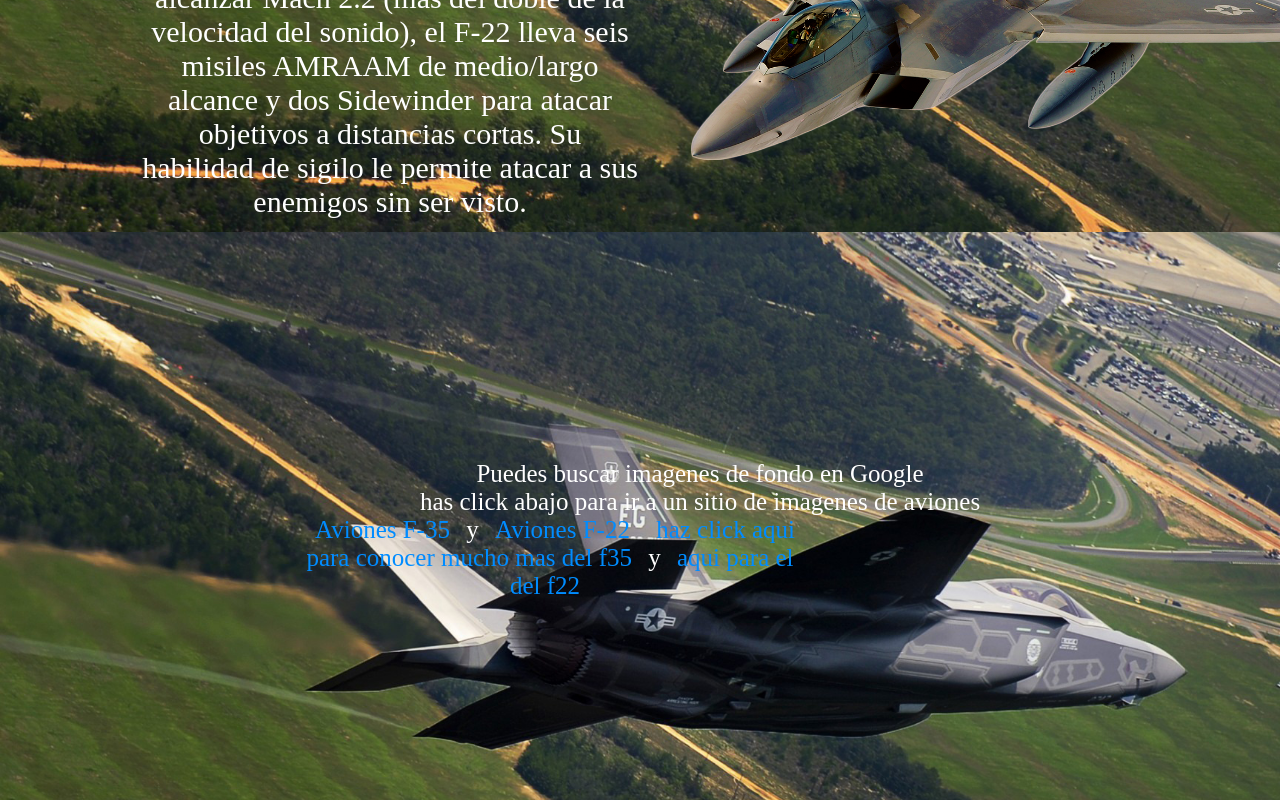
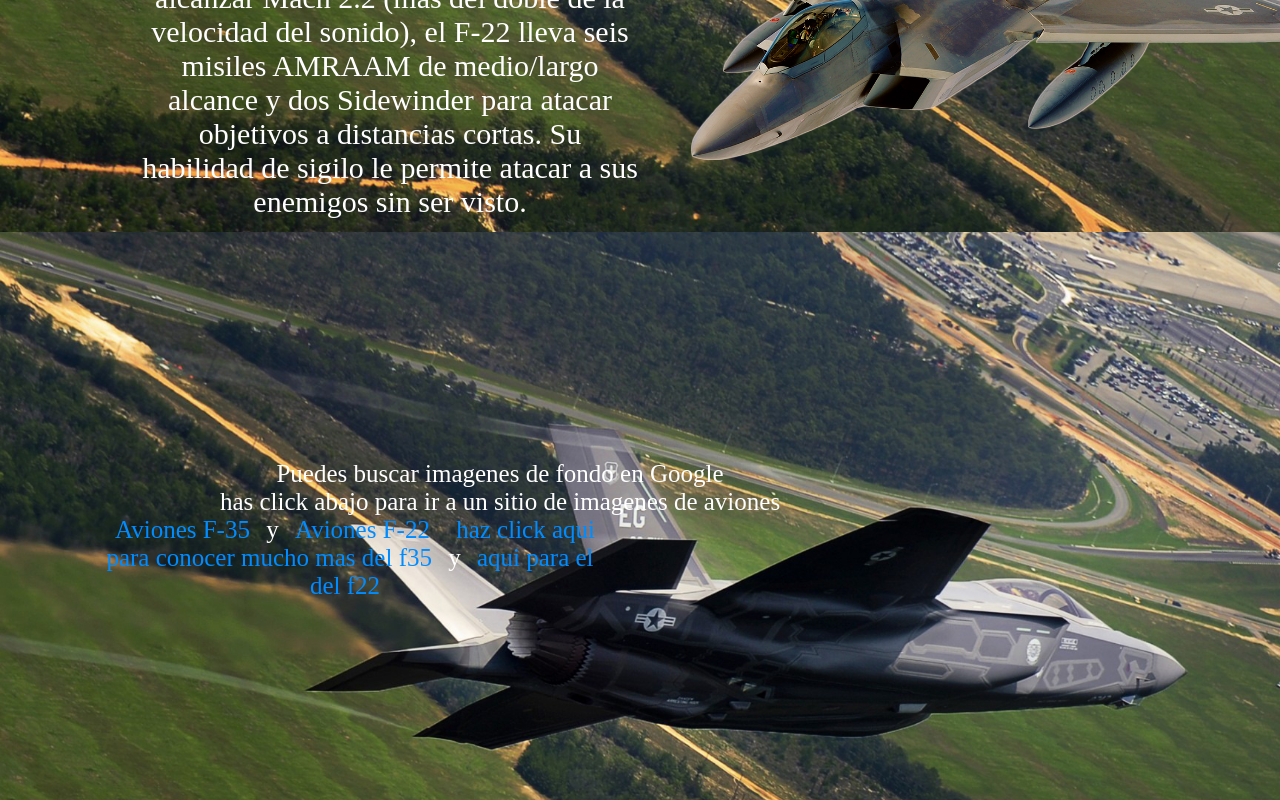
Before and after one commit to gatito111/aviones-de-combate, a plain HTML site: page index.html in a window 1280 px wide. Shown: the part 1368-2168 px from the top of the page. Drawn offline with Linux system fonts and the light colour scheme.

Commit message:
Update styles.css

```diff
--- a/static/css/styles.css
+++ b/static/css/styles.css
@@ -88,9 +88,10 @@ a{
 
 #info{
     background-image: url('pattern.jpg');
-    padding: 200px 300px;
+    padding: 200px 0px;
     font-size: 25px;
     width: 500px;
     text-align: center;
     color: white;
+    margin: 0px 100px;
 }
```
